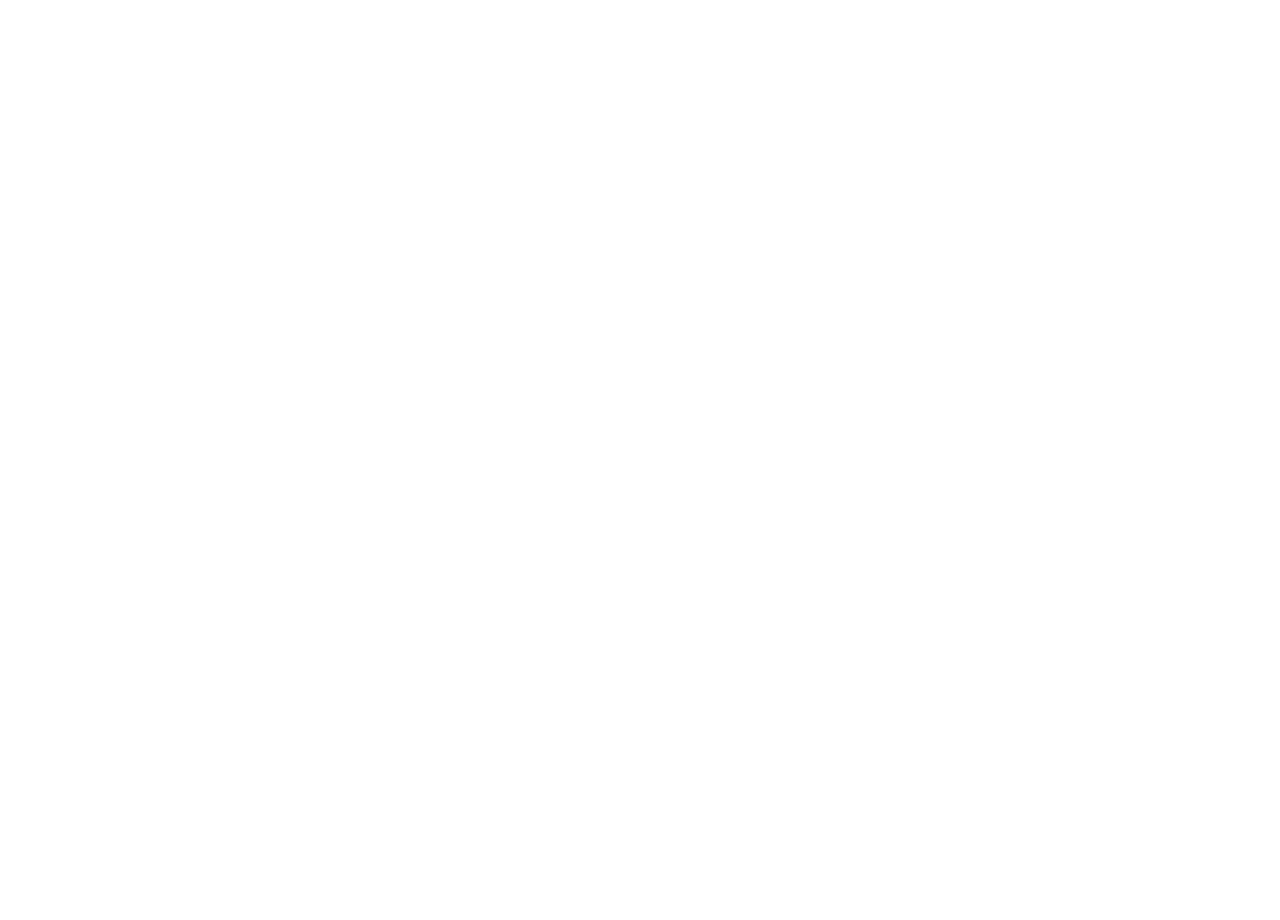
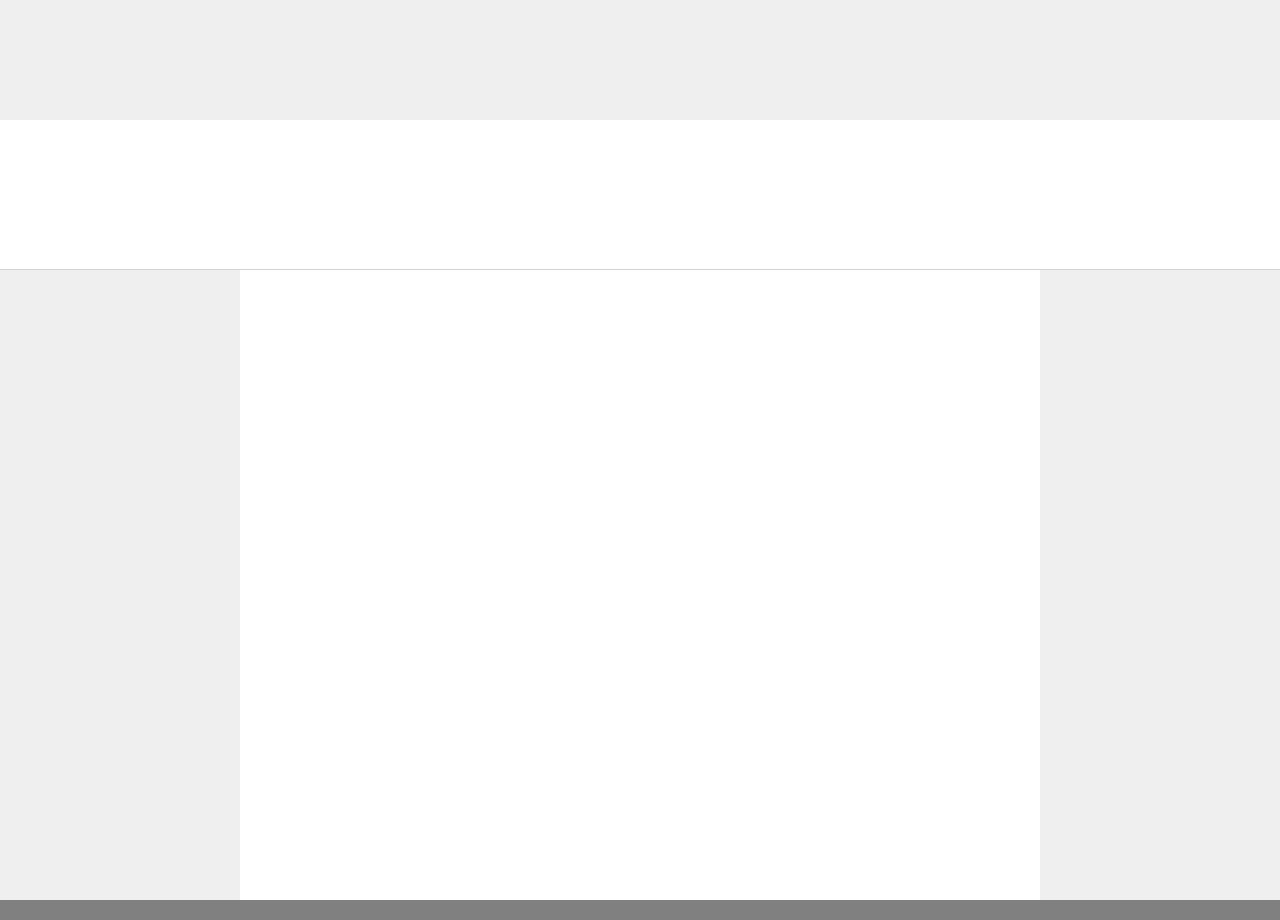
Before and after one commit to TJTorola/Friends-Of-Maple, a React app: page / in a window 1280 px wide. Shown: the part 680-1600 px from the top of the page. Before the commit the page ends 800 px from the top, so only its background shows below. Built offline with nearby package versions, Linux system fonts and the light colour scheme; the HTML template or start-up script is replaced by a standard one.

Commit message:
Add basic structure for app

```diff
--- /dev/null
+++ b/src/style/body.scss
@@ -0,0 +1,8 @@
+#body {
+  flex-grow: 1;
+
+  width: 800px;
+  margin: 0 auto;
+
+  background: white;
+}
--- a/src/style/entry.scss
+++ b/src/style/entry.scss
@@ -1,2 +1,7 @@
 @import './reset.scss';
 @import './main.scss';
+
+@import './root.scss';
+@import './header.scss';
+@import './body.scss';
+@import './footer.scss';
--- /dev/null
+++ b/src/style/footer.scss
@@ -0,0 +1,6 @@
+#footer {
+  padding: 10px;
+
+  background: gray;
+  color: white;
+}
--- /dev/null
+++ b/src/style/header.scss
@@ -0,0 +1,6 @@
+#header {
+  height: 150px;
+
+  background: white;
+  border-bottom: 1px solid lightgray;
+}
--- a/src/style/main.scss
+++ b/src/style/main.scss
@@ -0,0 +1,8 @@
+html, body, #app {
+  height: 100%;
+  width: 100%;
+}
+
+body {
+  background: #EFEFEF;
+}
--- /dev/null
+++ b/src/style/root.scss
@@ -0,0 +1,6 @@
+#root {
+  height: 100%;
+
+  display: flex;
+  flex-direction: column;
+}
--- /dev/null
+++ b/src/view/body.jsx
@@ -0,0 +1,5 @@
+import React from 'react';
+
+const Body = () => <div id="body"></div>;
+
+export default Body;
--- /dev/null
+++ b/src/view/footer.jsx
@@ -0,0 +1,5 @@
+import React from 'react';
+
+const Footer = () => <div id="footer"></div>;
+
+export default Footer;
--- /dev/null
+++ b/src/view/header.jsx
@@ -0,0 +1,5 @@
+import React from 'react';
+
+const Header = () => <div id="header"></div>;
+
+export default Header;
--- a/src/view/root.jsx
+++ b/src/view/root.jsx
@@ -1,3 +1,15 @@
 import React from 'react';
 
-export default () => <div>Root</div>;
+import Header from './header';
+import Body from './body';
+import Footer from './footer';
+
+const Root = () => (
+  <div id="root">
+    <Header />
+    <Body />
+    <Footer />
+  </div>
+);
+
+export default Root;
```
